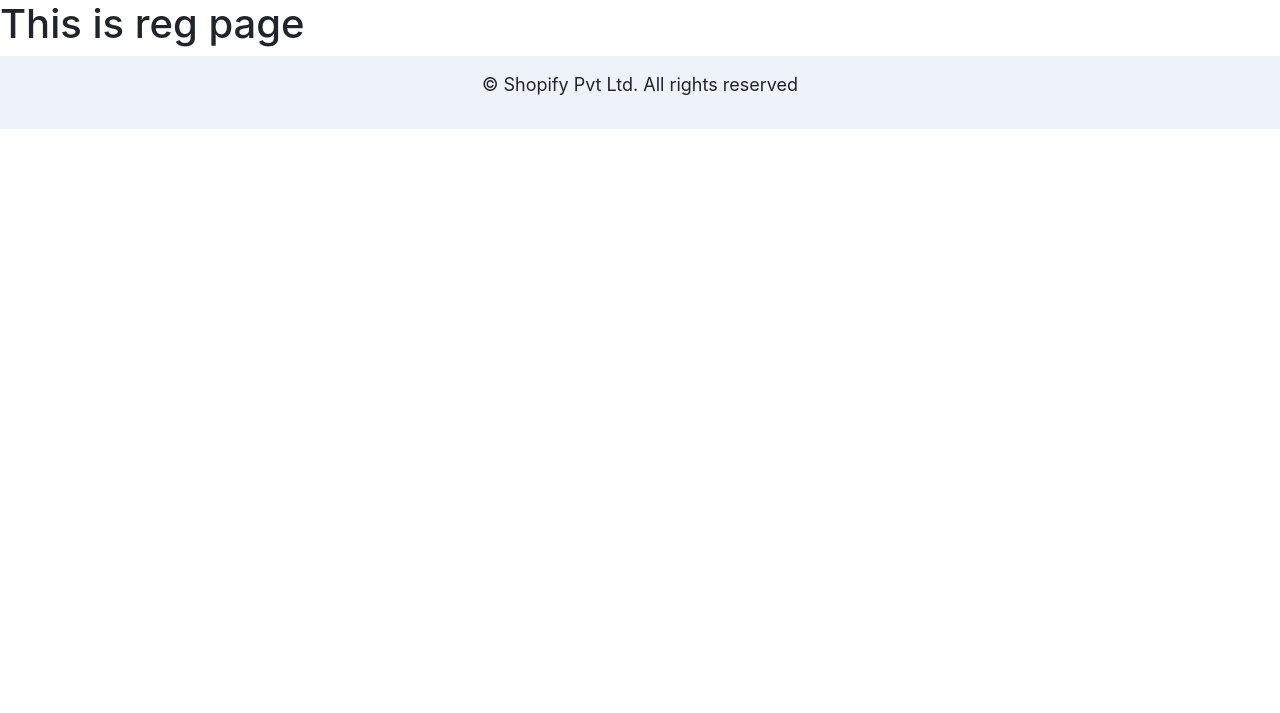
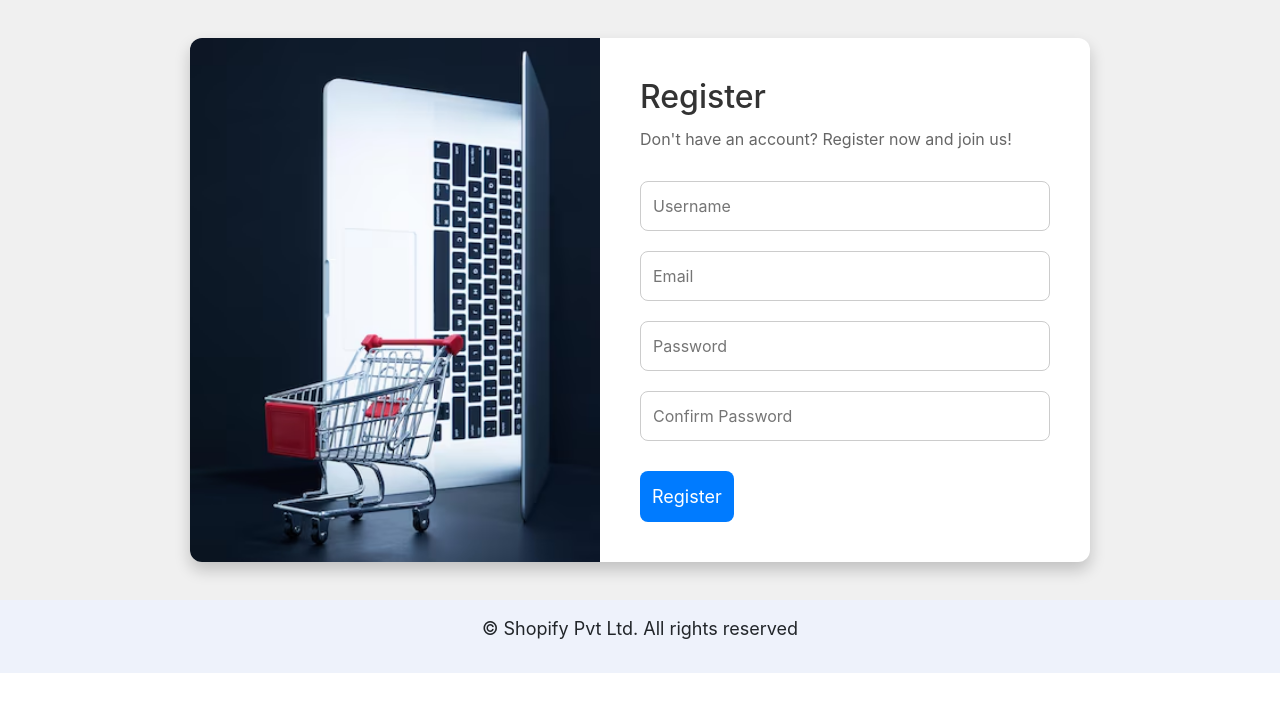
Before and after one commit to Sneha-mv/Shopify, a Django app: page /register in a window 1280 px wide; the page is wider, and only the part inside the window is pictured. Shown: the part 87-800 px from the top of that part. Run offline with Django 4.2, Linux system fonts and the light colour scheme; data that the repository does not hold is empty; some libraries are stand-ins or nearby versions; some web fonts are replaced.

Commit message:
register page modified

```diff
--- a/shopifyproject/static/css/index.css
+++ b/shopifyproject/static/css/index.css
@@ -151,4 +151,12 @@
     margin-top: 100px;
 }
 
-/* cart page */
+/* registration page */
+.reg-sec1 {
+    display: flex;
+    justify-content: center;
+    align-items: center;
+    margin: 0;
+    background: #f0f0f0;
+    height: 600px;
+}
--- a/shopifyproject/templates/register.html
+++ b/shopifyproject/templates/register.html
@@ -4,6 +4,92 @@
     Sign Up
 {% endblock %}
 {% block content %}
-<h1>This is reg page</h1>
+
+    <style>
+
+        .registration-container {
+            display: flex;
+            width: 900px;
+            background: #fff;
+            box-shadow: 0 8px 16px rgba(0, 0, 0, 0.2);
+            border-radius: 12px;
+            overflow: hidden;
+        }
+
+        .registration-image {
+            flex: 1;
+            background: url('{% static "img/registershop.avif" %}') no-repeat center center;
+            background-size: cover;
+        }
+
+        .registration-form {
+            flex: 1;
+            padding: 40px;
+            display: flex;
+            flex-direction: column;
+            justify-content: center;
+        }
+
+        .registration-form h2 {
+            margin-bottom: 10px;
+            color: #333;
+        }
+
+        .registration-form p {
+            color: #666;
+            margin-bottom: 20px;
+        }
+
+        .registration-form input {
+            width: 100%;
+            padding: 12px;
+            margin: 10px 0;
+            border: 1px solid #ccc;
+            border-radius: 8px;
+            font-size: 16px;
+        }
+
+        .registration-form button {
+            padding: 12px;
+            margin-top: 20px;
+            background: #007bff;
+            color: #fff;
+            border: none;
+            border-radius: 8px;
+            cursor: pointer;
+            font-size: 18px;
+            transition: background 0.3s ease;
+        }
+
+        .registration-form button:hover {
+            background: #0056b3;
+        }
+
+        @media (max-width: 768px) {
+            .registration-container {
+                flex-direction: column;
+            }
+
+            .registration-image {
+                height: 200px;
+            }
+        }
+    </style>
+<div class="reg-sec1">
+    <div class="registration-container">
+    <div class="registration-image"></div>
+        <div class="registration-form">
+            <h2>Register</h2>
+            <p>Don't have an account? Register now and join us!</p>
+            <form action="#" method="POST">
+                <input type="text" name="username" placeholder="Username" required>
+                <input type="email" name="email" placeholder="Email" required>
+                <input type="password" name="password" placeholder="Password" required>
+                <input type="password" name="confirm_password" placeholder="Confirm Password" required>
+                <button type="submit">Register</button>
+            </form>
+        </div>
+    </div>
+</div>
 
 {% endblock %}
```
Also changed, not shown: shopifyproject/static/img/registershop.avif (added).
